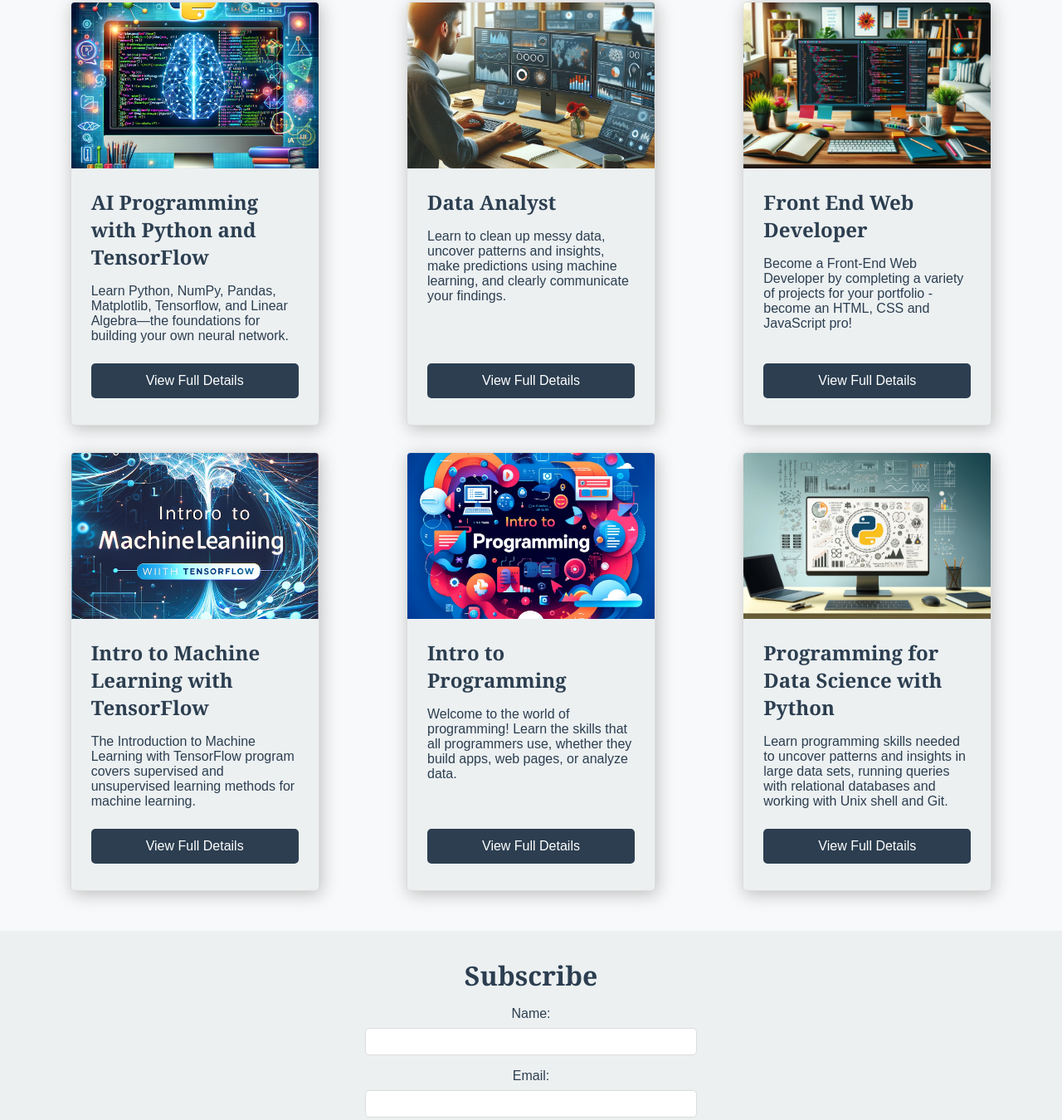
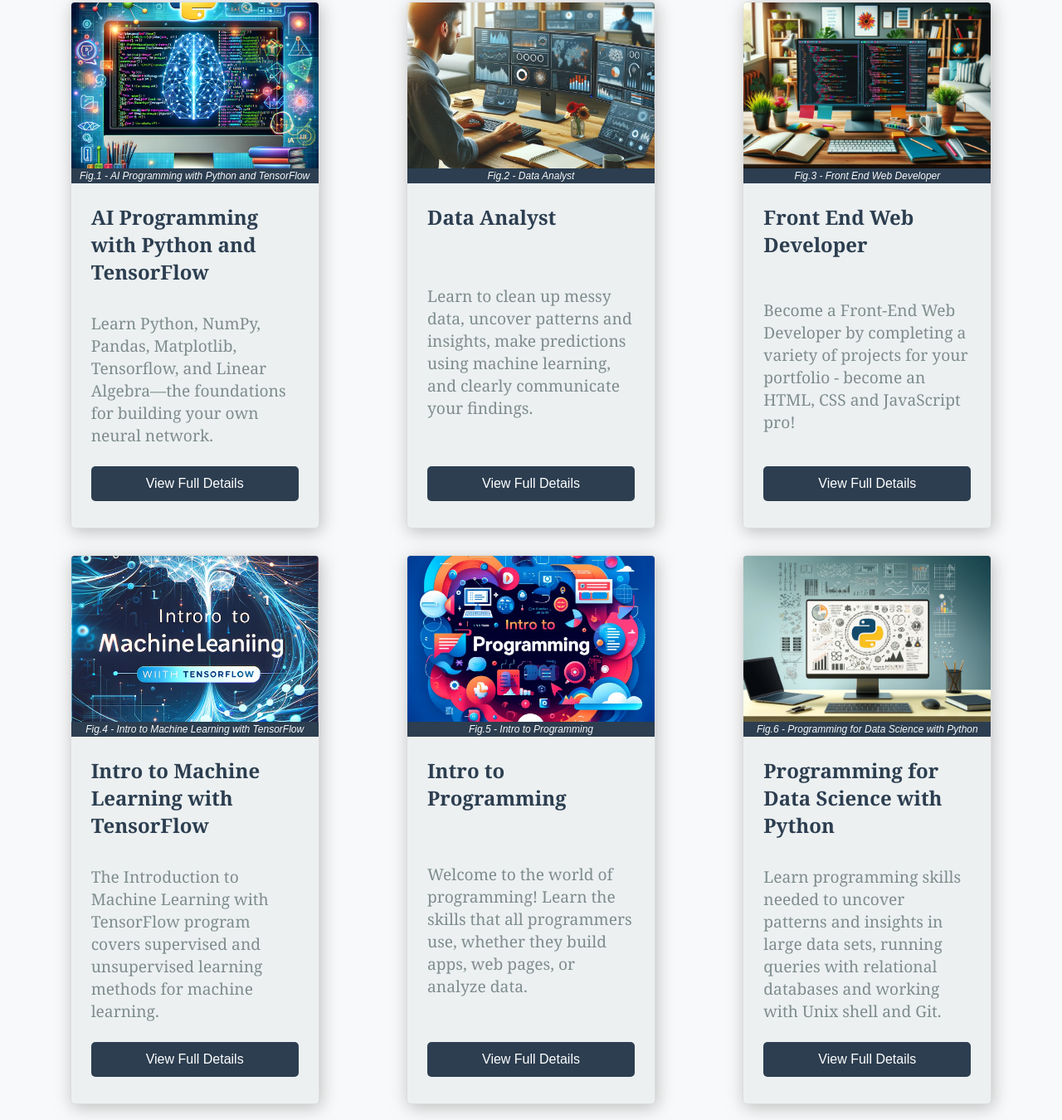
Before and after one commit to Deema-Thnabi/spark_task1, a plain HTML site: page index.html in a window 1280 px wide. Shown: the part 352-1702 px from the top of the page at 83% size. Drawn offline with Linux system fonts and the light colour scheme.

Commit message:
first commit

```diff
--- a/assets/css/layout.css
+++ b/assets/css/layout.css
@@ -1,5 +1,12 @@
 /* Grid layout */
-.grid-container {
+.home-grid-container {
+  display: grid;
+  grid-template-rows: auto auto auto auto auto;
+  min-height: 100vh;
+  font-family: "Arial", sans-serif;
+}
+
+.post-grid-container {
   display: grid;
   grid-template-rows: auto auto auto auto auto;
   min-height: 100vh;
@@ -113,6 +120,15 @@
   object-fit: cover;
 }
 
+figcaption {
+  background-color: var(--primary-color);
+  color: var(--light-background-color);
+  font-style: italic;
+  padding: 2px;
+  text-align: center;
+  font-size: 12px;
+}
+
 .card-content {
   padding: 1.5rem;
   display: flex;
--- a/assets/css/typography.css
+++ b/assets/css/typography.css
@@ -8,9 +8,7 @@ h3 {
 
 h1 {
   font-size: 2.5rem;
-  font-weight: bold;
   margin-bottom: 0.5rem;
-  font-style: italic;
 }
 
 h2 {
@@ -53,7 +51,4 @@ blockquote {
   font-family: "Georgia", serif;
   font-size: 1.2rem;
   color: var(--quote-color);
-  border-left: 4px solid var(--primary-color);
-  padding-left: 1rem;
-  margin: 1rem 0;
 }
--- a/index.html
+++ b/index.html
@@ -9,7 +9,7 @@
 </head>
 
 <body>
-    <div class="grid-container">
+    <div class="home-grid-container">
         <header class="navbar">
             <img src="./assets/img/logo.png" alt="lOGO Image">
             <nav>
@@ -24,7 +24,7 @@
         <section class="hero">
             <div class="hero-content">
                 <div class="hero-text">
-                    <h1>A better learning future starts here</h1>
+                    <h1><b><em>A better learning future starts here</em></b></h1>
                 </div>
                 <div class="hero-image">
                     <img src="./assets/img/main-img.png" alt="Hero Image">
@@ -35,60 +35,84 @@
         <main class="blog-homepage">
             <div class="blog-post-card">
                 <img src="./assets/img/AI WITH PYTHON.webp" alt="Post Image">
+                <figcaption>Fig.1 - AI Programming with Python and TensorFlow</figcaption>
                 <div class="card-content">
                     <h2>AI Programming with Python and TensorFlow</h2>
-                    <p>Learn Python, NumPy, Pandas, Matplotlib, Tensorflow, and Linear Algebra—the foundations for
-                        building your own neural network.</p>
+                    <p>
+                    <blockquote cite="https://emc.udacity.com/c/palestine-launchpad-google/catalog/An0jgdK3">Learn
+                        Python, NumPy, Pandas, Matplotlib, Tensorflow, and Linear Algebra—the foundations for building
+                        your own neural network.</blockquote>
+                    </p>
                     <a href="AI_with_py.html" class="button">View Full Details</a>
                 </div>
             </div>
 
             <div class="blog-post-card">
                 <img src="./assets/img/Data Analyst.webp" alt="Post Image">
+                <figcaption>Fig.2 - Data Analyst</figcaption>
                 <div class="card-content">
                     <h2> Data Analyst </h2>
-                    <p>Learn to clean up messy data, uncover patterns and insights, make predictions using machine
-                        learning, and clearly communicate your findings.</p>
+                    <p>
+                    <blockquote cite="https://emc.udacity.com/c/palestine-launchpad-google/catalog/An0jgdK3">Learn to
+                        clean up messy data, uncover patterns and insights, make predictions using machine learning, and
+                        clearly communicate your findings.</blockquote>
+                    </p>
                     <a href="data_analyst.html" class="button">View Full Details</a>
                 </div>
             </div>
 
             <div class="blog-post-card">
                 <img src="./assets/img/FRONT END.webp" alt="Post Image">
+                <figcaption>Fig.3 - Front End Web Developer</figcaption>
                 <div class="card-content">
                     <h2> Front End Web Developer</h2>
-                    <p>Become a Front-End Web Developer by completing a variety of projects for your portfolio - become
-                        an HTML, CSS and JavaScript pro!</p>
+                    <p>
+                    <blockquote cite="https://emc.udacity.com/c/palestine-launchpad-google/catalog/An0jgdK3">Become a
+                        Front-End Web Developer by completing a variety of projects for your portfolio - become
+                        an HTML, CSS and JavaScript pro!</blockquote>
+                    </p>
                     <a href="front_end.html" class="button">View Full Details</a>
                 </div>
             </div>
 
             <div class="blog-post-card">
                 <img src="./assets/img/INTRO.png" alt="Post Image">
+                <figcaption>Fig.4 - Intro to Machine Learning with TensorFlow</figcaption>
                 <div class="card-content">
                     <h2> Intro to Machine Learning with TensorFlow</h2>
-                    <p>The Introduction to Machine Learning with TensorFlow program covers supervised and unsupervised
-                        learning methods for machine learning.</p>
+                    <p>
+                    <blockquote cite="https://emc.udacity.com/c/palestine-launchpad-google/catalog/An0jgdK3">The
+                        Introduction to Machine Learning with TensorFlow program covers supervised and unsupervised
+                        learning methods for machine learning.</blockquote>
+                    </p>
                     <a href="into_to_machine.html" class="button">View Full Details</a>
                 </div>
             </div>
 
             <div class="blog-post-card">
                 <img src="./assets/img/Intro to Programming.webp" alt="Post Image">
+                <figcaption>Fig.5 - Intro to Programming</figcaption>
                 <div class="card-content">
                     <h2>Intro to Programming</h2>
-                    <p>Welcome to the world of programming! Learn the skills that all programmers use, whether they
-                        build apps, web pages, or analyze data.</p>
+                    <p>
+                    <blockquote cite="https://emc.udacity.com/c/palestine-launchpad-google/catalog/An0jgdK3">Welcome to
+                        the world of programming! Learn the skills that all programmers use, whether they
+                        build apps, web pages, or analyze data.</blockquote>
+                    </p>
                     <a href="into_to_prog.html" class="button">View Full Details</a>
                 </div>
             </div>
 
             <div class="blog-post-card">
                 <img src="./assets/img/Programming for Data Science with Python.webp" alt="Post Image">
+                <figcaption>Fig.6 - Programming for Data Science with Python</figcaption>
                 <div class="card-content">
                     <h2> Programming for Data Science with Python</h2>
-                    <p>Learn programming skills needed to uncover patterns and insights in large data sets, running
-                        queries with relational databases and working with Unix shell and Git.</p>
+                    <p>
+                    <blockquote cite="https://emc.udacity.com/c/palestine-launchpad-google/catalog/An0jgdK3">Learn
+                        programming skills needed to uncover patterns and insights in large data sets, running
+                        queries with relational databases and working with Unix shell and Git.</blockquote>
+                    </p>
                     <a href="prog.html" class="button">View Full Details</a>
                 </div>
             </div>
```
Also changed, not shown: AI_with_py.html (+5 -4 lines), data_analyst.html (+5 -4 lines), front_end.html (+5 -4 lines), into_to_machine.html (+5 -4 lines), into_to_prog.html (+5 -4 lines), prog.html (+5 -4 lines).
